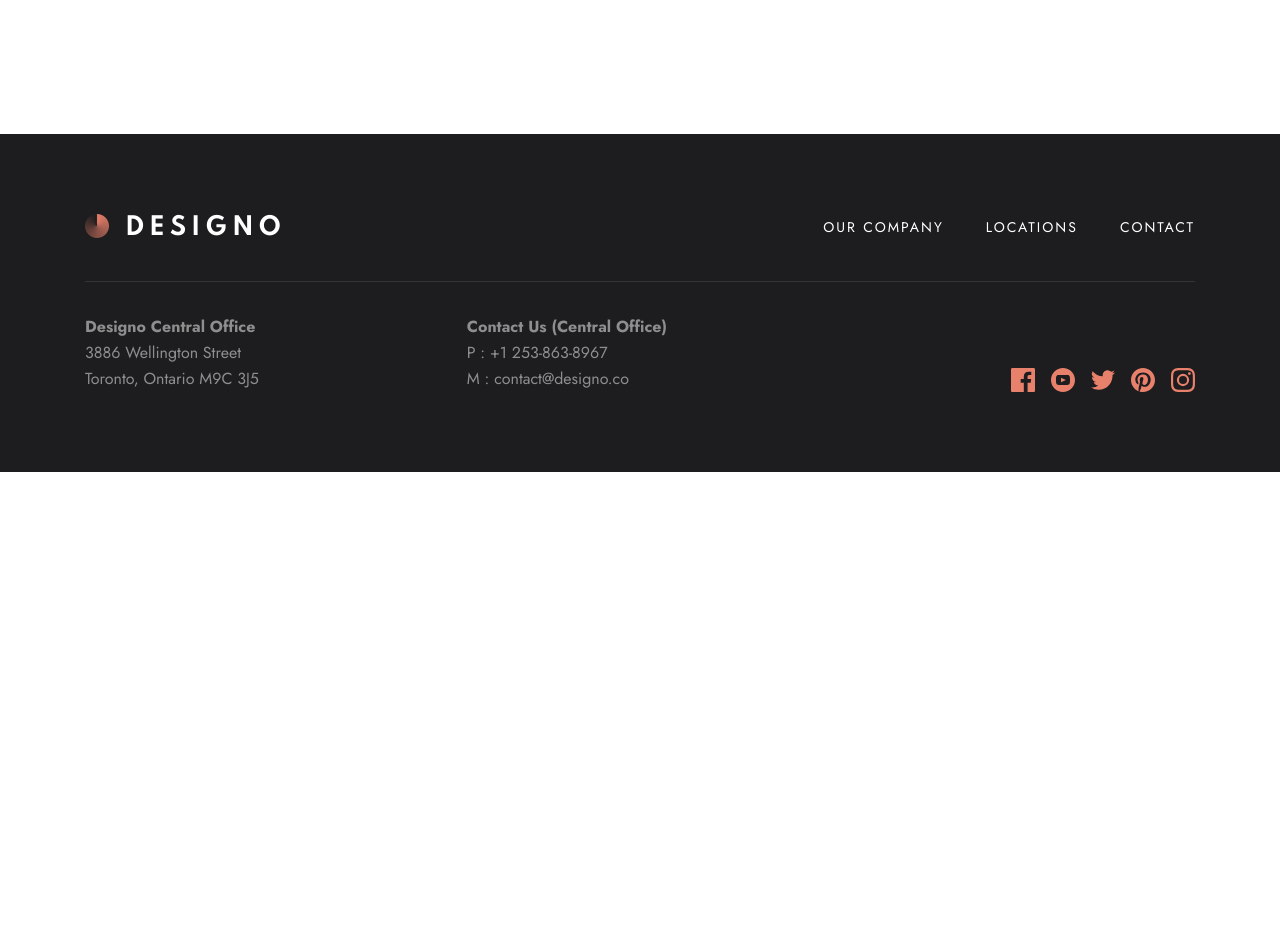
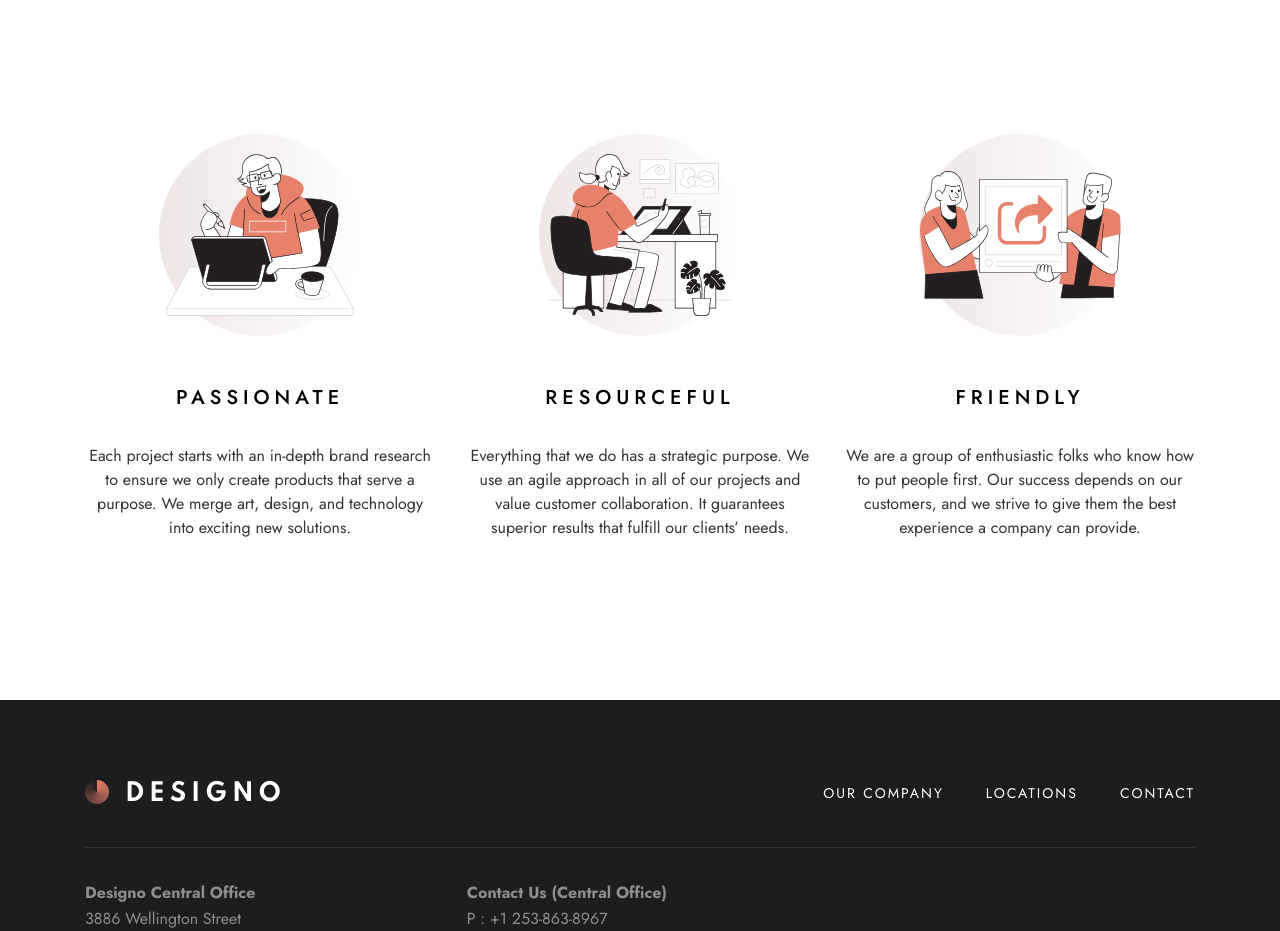
Before and after one commit to awongdev/designo, a Next.js app: page / in a window 1280 px wide. Shown: the part 1620-2551 px from the top of the page. Before the commit the page ends 2092 px from the top, so only its background shows below. Built offline with nearby package versions, Linux system fonts and the light colour scheme.

Commit message:
Feat: Add core values section to home page

```diff
--- a/app/page.tsx
+++ b/app/page.tsx
@@ -1,5 +1,6 @@
 import Hero from "@/components/home/Hero";
 import ViewDesign from "@/components/ViewDesign";
+import CoreValue from "@/components/home/CoreValue";
 
 export default function Home() {
   return (
@@ -16,6 +17,15 @@ export default function Home() {
           </div>
         </div>
       </section>
+      <section>
+        <div className="mx-6 mb-[7.5rem] md:mx-10 md:mb-[4.25rem] lg:mb-40 lg:flex lg:justify-center">
+          <div className="flex max-w-1110 flex-col gap-20 lg:flex-row lg:gap-[1.875rem]">
+            <CoreValue value="passionate" direction="left" />
+            <CoreValue value="resourceful" direction="bottom" />
+            <CoreValue value="friendly" direction="top" />
+          </div>
+        </div>
+      </section>
     </>
   );
 }
--- /dev/null
+++ b/components/RoundImg.tsx
@@ -0,0 +1,71 @@
+import Image from "next/image";
+import React from "react";
+
+interface Props {
+  category:
+    | "passionate"
+    | "resourceful"
+    | "friendly"
+    | "canada"
+    | "australia"
+    | "united-kingdom";
+  gradientDirection: "top" | "right" | "bottom" | "left";
+}
+
+const categories = {
+  passionate: {
+    img: "/assets/home/desktop/illustration-passionate.svg",
+    alt: "Illustration of a person working on a computer",
+  },
+  resourceful: {
+    img: "/assets/home/desktop/illustration-resourceful.svg",
+    alt: "Illustration of a person working on a tablet",
+  },
+  friendly: {
+    img: "/assets/home/desktop/illustration-friendly.svg",
+    alt: "Illustration of two people",
+  },
+  canada: {
+    img: "/assets/shared/desktop/illustration-canada.svg",
+    alt: "Illustration of a city",
+  },
+  australia: {
+    img: "/assets/shared/desktop/illustration-australia.svg",
+    alt: "Illustration of an arena",
+  },
+  "united-kingdom": {
+    img: "/assets/shared/desktop/illustration-united-kingdom.svg",
+    alt: "Illustration of a bridge",
+  },
+};
+
+const directions = {
+  top: "90deg",
+  right: "180deg",
+  bottom: "270deg",
+  left: "0deg",
+};
+
+const RoundImg = ({ category, gradientDirection }: Props) => {
+  const currentCategory = categories[category];
+  return (
+    <div className="relative">
+      <Image
+        src={currentCategory.img}
+        alt={currentCategory.alt}
+        width={202}
+        height={202}
+        className="absolute z-10"
+      />
+      <Image
+        src="/assets/shared/desktop/bg-pattern-small-circle.svg"
+        alt=""
+        width={202}
+        height={202}
+        className={`rotate-[${directions[gradientDirection]}]`}
+      />
+    </div>
+  );
+};
+
+export default RoundImg;
--- /dev/null
+++ b/components/home/CoreValue.tsx
@@ -0,0 +1,43 @@
+import RoundImg from "@/components/RoundImg";
+
+interface Props {
+  value: "passionate" | "resourceful" | "friendly";
+  direction: "top" | "bottom" | "right" | "left";
+}
+
+const values = {
+  passionate: {
+    title: "Passionate",
+    content:
+      "Each project starts with an in-depth brand research to ensure we only create products that serve a purpose. We merge art, design, and technology into exciting new solutions.",
+  },
+  resourceful: {
+    title: "Resourceful",
+    content:
+      "Everything that we do has a strategic purpose. We use an agile approach in all of our projects and value customer collaboration. It guarantees superior results that fulfill our clients’ needs.",
+  },
+  friendly: {
+    title: "Friendly",
+    content:
+      "We are a group of enthusiastic folks who know how to put people first. Our success depends on our customers, and we strive to give them the best experience a company can provide.",
+  },
+};
+
+const CoreValue = ({ value, direction }: Props) => {
+  const currentValue = values[value];
+  return (
+    <div className="flex flex-col items-center justify-center gap-12 text-center md:flex-row md:text-left lg:flex-col lg:justify-start lg:text-center">
+      <RoundImg category={value} gradientDirection={direction} />
+      <div className="flex flex-col gap-8 md:gap-4 lg:gap-8">
+        <h2 className="text-xl font-medium uppercase tracking-[5px]">
+          {currentValue.title}
+        </h2>
+        <p className="max-w-md leading-6 text-clr-dark-gray md:max-w-md">
+          {currentValue.content}
+        </p>
+      </div>
+    </div>
+  );
+};
+
+export default CoreValue;
```
